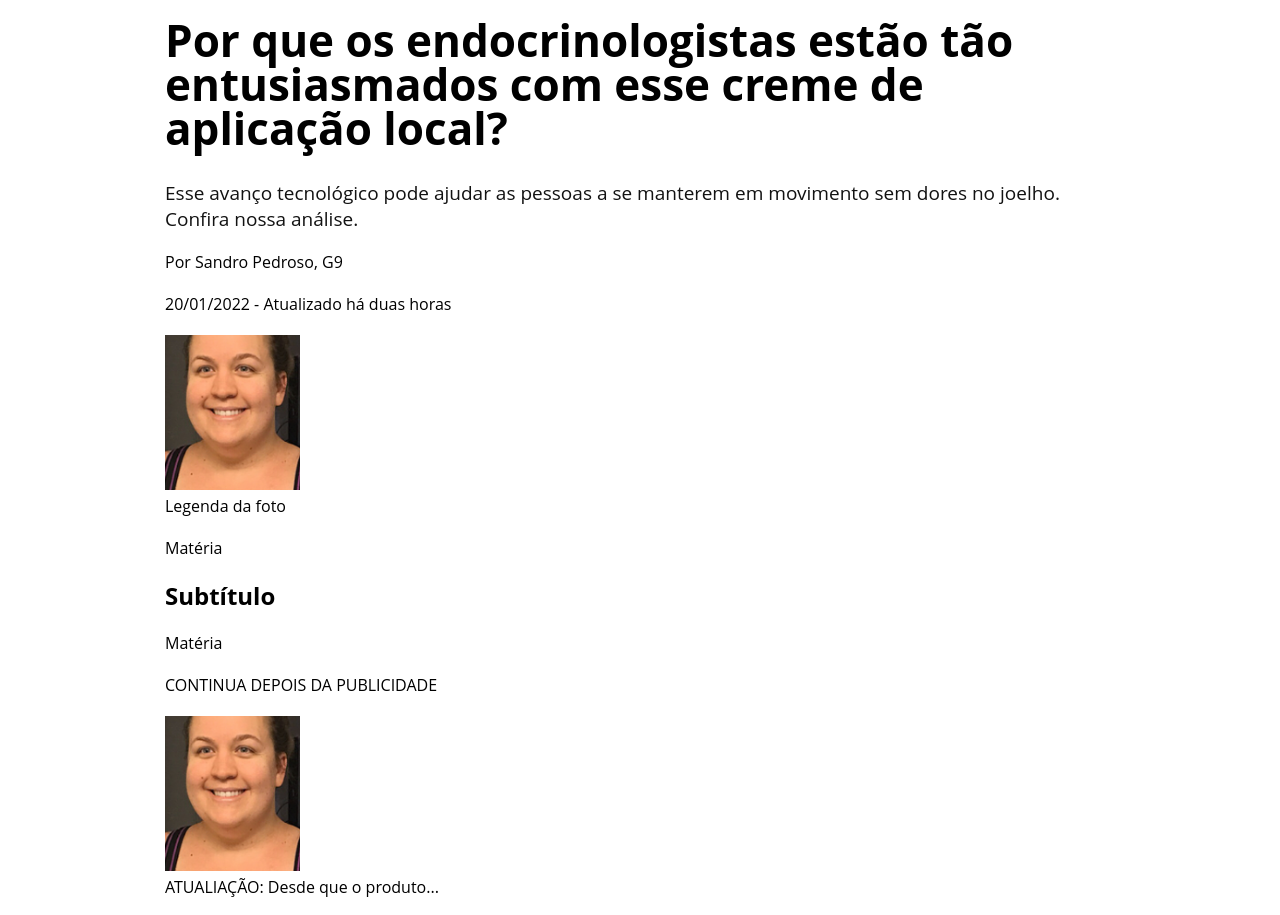
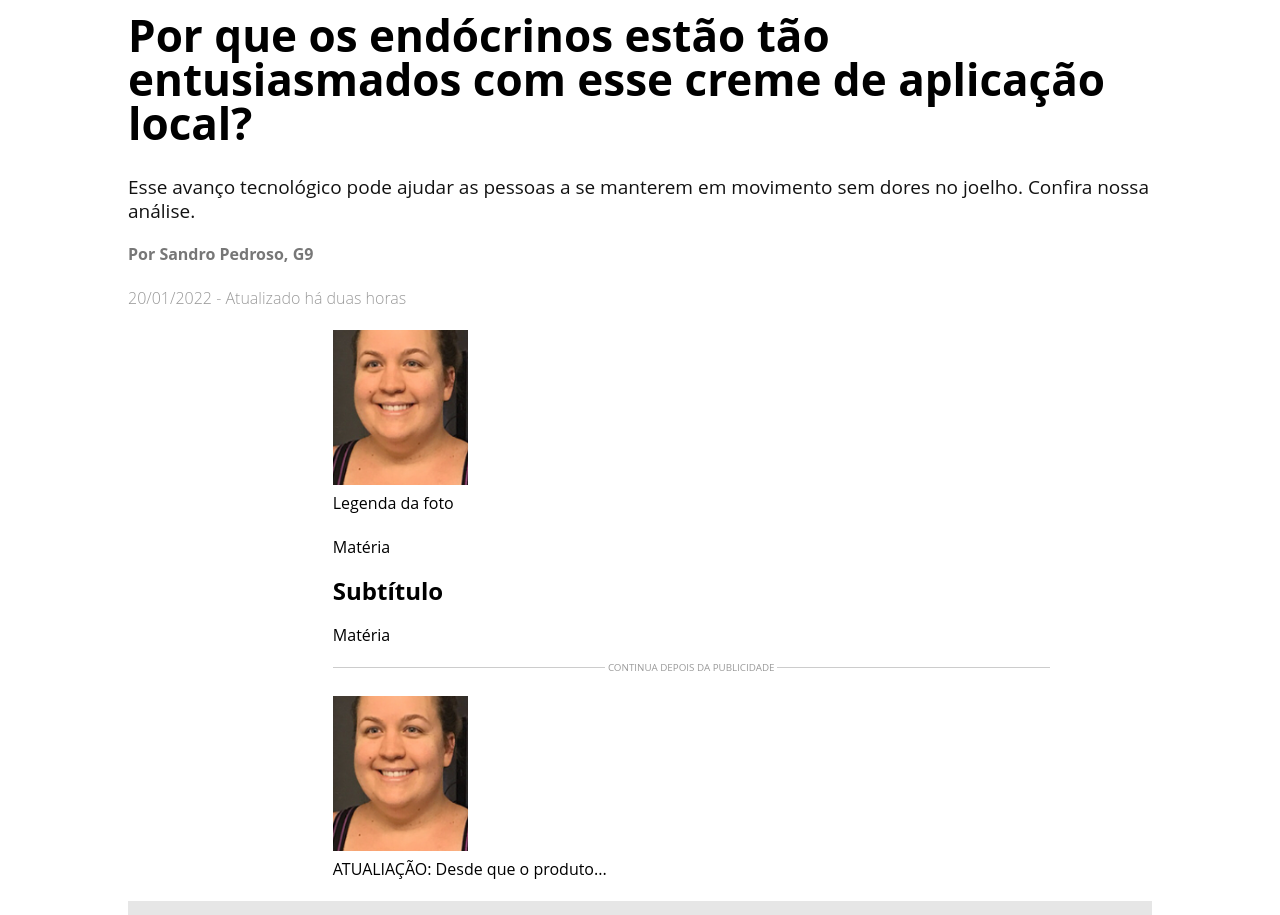
Before and after one commit to GuiSouza2/gazeta, a plain HTML site: page index.html in a window 1280 px wide. Shown: the part 86-1001 px from the top of the page. Drawn offline with Linux system fonts and the light colour scheme.

Commit message:
Add files via upload

```diff
--- a/index.html
+++ b/index.html
@@ -19,11 +19,13 @@
             </div>
         </header>
         <div class="container">
+
+                <h1>Por que os endócrinos estão tão entusiasmados com esse creme de aplicação local?</h1>
+                <h3>Esse avanço tecnológico pode ajudar as pessoas a se manterem em movimento sem dores no joelho. Confira nossa análise.</h2>
+                <p class="autor">Por Sandro Pedroso, G9</p>
+                <p class="data">20/01/2022 - Atualizado há duas horas</p>
+
             <div class="conteudo">
-                <h1>Por que os endocrinologistas estão tão entusiasmados com esse creme de aplicação local?</h1>
-                <h3>Esse avanço tecnológico pode ajudar as pessoas a se manterem em movimento sem dores no joelho. Confira nossa análise.</h2>
-                <p>Por Sandro Pedroso, G9</p>
-                <p>20/01/2022 - Atualizado há duas horas</p>
                 <div class="foto_corpo_materia">
                     <a href="index.html">
                         <img src="foto.PNG">
@@ -34,14 +36,14 @@
                 <h2>Subtítulo</h2>
                 <p>Matéria</p>
             </div>
-            <div class="Publicidade">
-                <p>CONTINUA DEPOIS DA PUBLICIDADE</p>
+            <div class="publicidade">
+            <hr>
                 <a href="index.html">
                     <img src="foto.PNG">
                 </a>
                 <p>ATUALIAÇÃO: Desde que o produto...</p>
             </div>
-            <div id="area-comentario">
+            <div class="area-comentario">
                 <h2>Comentários</h2>
                 <P>Os comentários são de responsabilidade exclusiva de seus autores e não representam a opinião deste site. Se achar algo que viole os termos de uso, denuncie. Leia as perguntas mais frequentes para saber o que é impróprio ou ilegal.</P>
                     <div id="comentario">
--- a/styles.css
+++ b/styles.css
@@ -1,5 +1,6 @@
 body{
     margin: 0;
+    line-height: 24px;
     font-family: Open Sans,sans-serif;
 }
 
@@ -21,11 +22,12 @@ p{
 
 header{
     text-align: center;
+    line-height: 10px;
 }
 
 .container{
     margin: auto;
-    width: 950px;
+    width: 80%;
     position: relative;
 }
 
@@ -41,3 +43,49 @@ header{
     background-color: #C4170C;
     color: #FFF;
 }
+
+.autor{
+    color: #777777;
+    font-weight: 700;
+}
+
+.data{
+    color: #999;
+    font-weight: 300;
+}
+
+.conteudo{
+    width: 70%;
+    margin-left: 20%;
+}
+
+.publicidade{
+    width: 70%;
+    margin-left: 20%;
+}
+
+hr {
+    border: 0;
+    border-top: 1px solid #CCC;
+    overflow: visible;
+    padding: 0;
+    text-align: center;
+    background-color: #FFF;
+    font-size: 7px;
+  }
+
+hr::after {
+    content: "CONTINUA DEPOIS DA PUBLICIDADE";
+    color: #999;
+    display: inline-block;
+    position: relative;
+    top: -1.25em;
+    font-size: 1.4em;
+    padding: 0 0.3em;
+    background-color: #FFF;
+  }
+
+.area-comentario{
+    background-color: rgb(230, 230, 230);
+    padding: 5%;
+}
```
Also changed, not shown: médicos_discutindo_perda_de_peso.jpeg (added).
